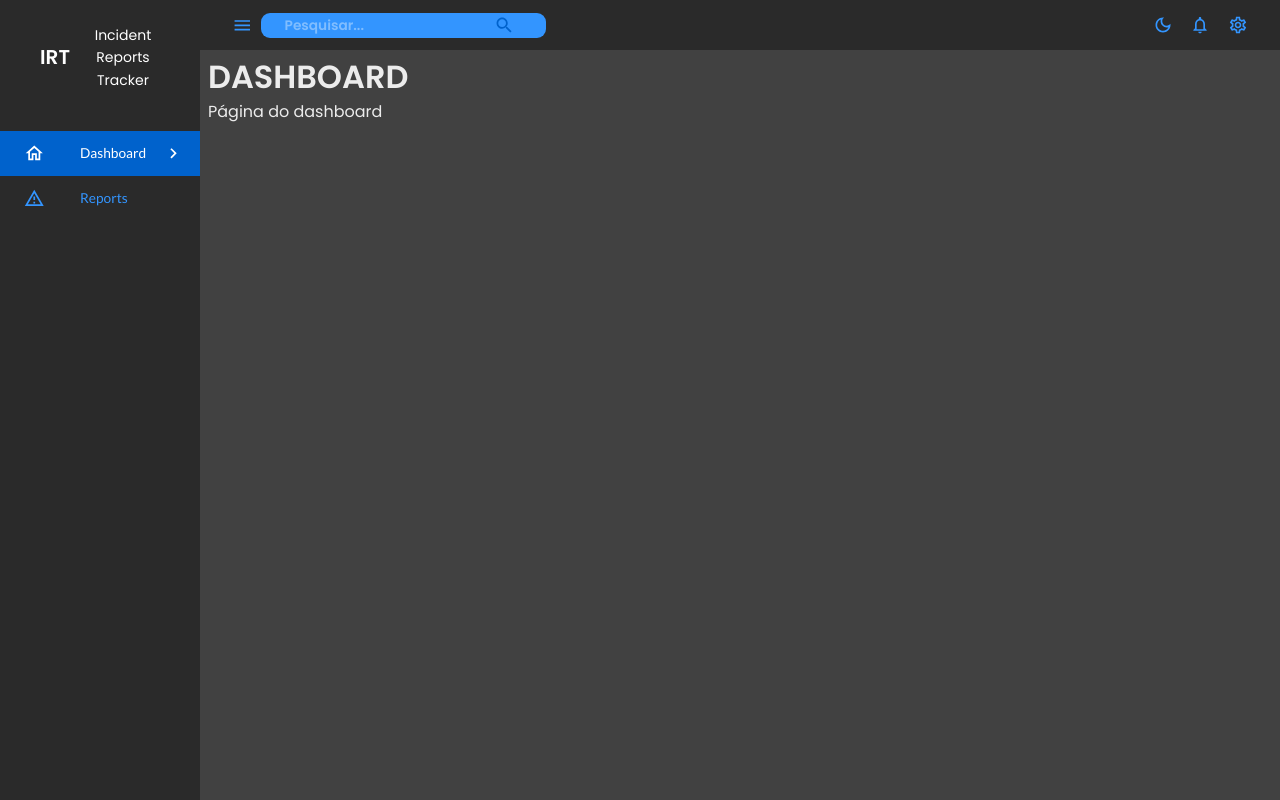
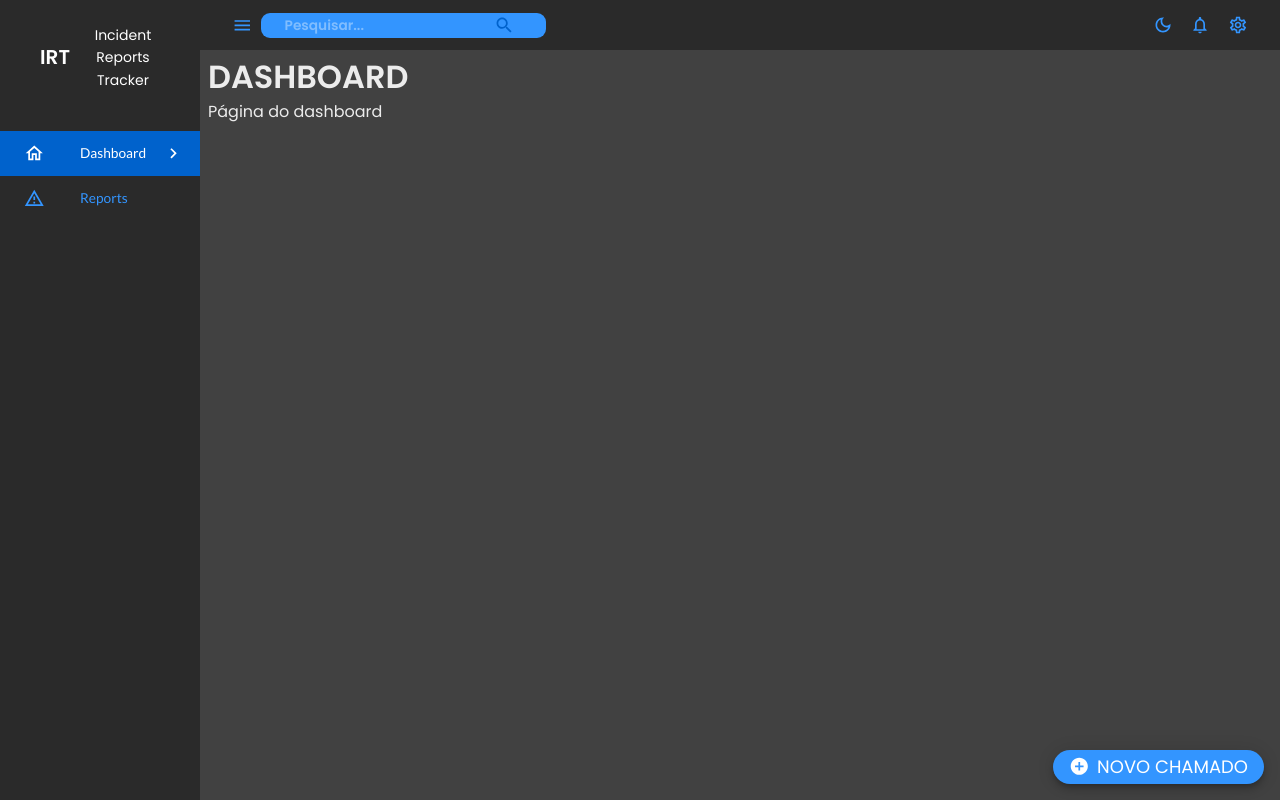
Before and after one commit to frederycksales/react-reports, a React (Create React App) app in the folder client/: page /dashboard in a window 1280 px wide. Built offline with nearby package versions, Linux system fonts and the light colour scheme.

Commit message:
Adicionado Botão Flutuante

```diff
--- /dev/null
+++ b/client/src/components/FloatingButton.jsx
@@ -0,0 +1,29 @@
+import React from 'react';
+import Fab from '@mui/material/Fab';
+import Box from '@mui/material/Box';
+import Typography from '@mui/material/Typography';
+
+const FloatingButton = ({ size = 'medium', color, label, icon: Icon, text }) => {
+    return (
+        <Box sx={{ position: 'fixed', right: 16, bottom: 16 }}>
+            <Fab
+                variant="extended"
+                size={size}
+                color={color}
+                aria-label={label}
+                sx={{
+                    display: 'flex',
+                    flexDirection: 'row',
+                    minWidth: 'auto',
+                    px: 2,
+                    alignItems: 'center'
+                }}
+            >
+                {Icon && <Box pr={1}><Icon sx={{fontSize: "40", mt:"8px"}} /></Box>}
+                {text && <Typography variant="button">{text}</Typography>}
+            </Fab>
+        </Box>
+    );
+};
+
+export default FloatingButton;
--- a/client/src/pages/layout/index.jsx
+++ b/client/src/pages/layout/index.jsx
@@ -3,6 +3,8 @@ import { Box,useMediaQuery } from "@mui/material";
 import { Outlet } from "react-router";
 import Navbar from "../../components/Navbar";
 import Sidebar from "../../components/Sidebar";
+import FloatingButton from "../../components/FloatingButton";
+import AddCircleOutlinedIcon from '@mui/icons-material/AddCircleOutlined';
 
 const Layout = () => {
   const isNonMobile = useMediaQuery("(min-width: 600px)");
@@ -20,6 +22,7 @@ const Layout = () => {
         isSidebarOpen={isSidebarOpen}
         setIsSidebarOpen={setIsSidebarOpen}
       />
+      <FloatingButton text="Novo Chamado" size="small" icon={AddCircleOutlinedIcon} label="Add" color="primary"/>
       <Outlet />
     </Box>
   </Box>;
--- a/client/src/theme.js
+++ b/client/src/theme.js
@@ -92,9 +92,10 @@ export const themeSettings = (mode) => {
             background: {
               default: colors.tertiaryBlack[400],
             },
-          } : {
+          }
+        : {
             primary: {
-              light: colors.primaryBlue[200],
+              light: colors.primaryBlue[100],
               main: colors.primaryBlue[400],
               dark: colors.primaryBlue[400],
             },
@@ -148,6 +149,10 @@ export const themeSettings = (mode) => {
         fontFamily: ["Poppins", "sans-serif"].join(","),
         fontSize: 14,
       },
+      button: {
+        fontFamily: ["Poppins", "sans-serif"].join(","),
+        fontSize: 18,
+      },
     },
   };
 };
```
